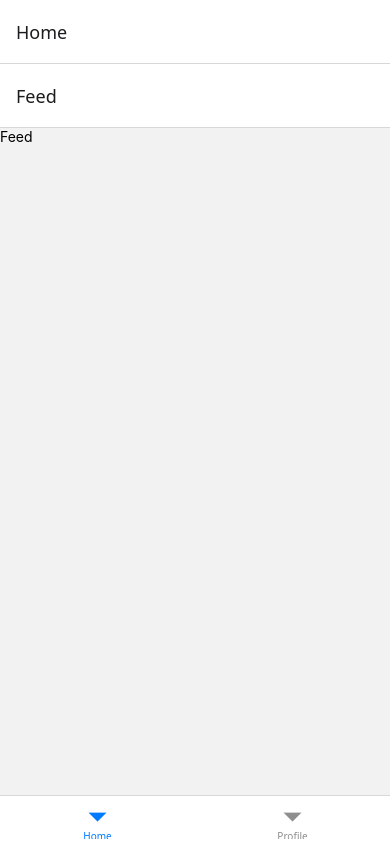
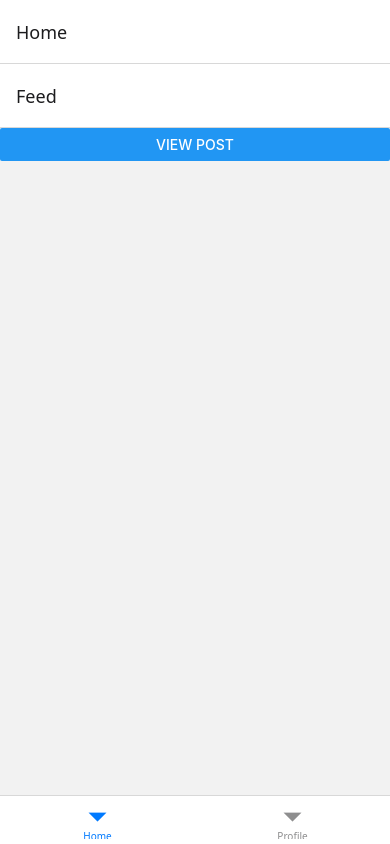
Before and after one commit to samriddha-gautam/React-Native-Class, a React Native app in the folder my-app/: screen / in a window 390 px wide. Built offline with nearby package versions, Linux system fonts and the light colour scheme.

Commit message:
Add: goBack function

```diff
--- a/my-app/App.tsx
+++ b/my-app/App.tsx
@@ -1,5 +1,5 @@
 import {NavigationContainer} from "@react-navigation/native"
-import {View , Text } from "react-native"
+import {View , Text, Button } from "react-native"
 import { createNativeStackNavigator } from "@react-navigation/native-stack"
 import { createBottomTabNavigator } from "@react-navigation/bottom-tabs"
 
@@ -7,23 +7,29 @@ type HomeStackParamList ={
   Feed:undefined
   PostDetails:{
     postId:string
+    title:string
   }
 }
 
 const HomeStack = createNativeStackNavigator<HomeStackParamList>()
 
-function FeedScreen({native}:any) {
+function FeedScreen({navigation}:any) {
   return(
     <View>
-      <Text>Feed</Text>
+      <Button title="View Post" onPress={()=> navigation.navigate("PostDetails", {postId:"43", title:"My first Post"})}/>
     </View>
   )
 }
 
-function PostDetailsScreen(){
+
+function PostDetailsScreen({route , navigation}:any){
+  const {postId, title} = route.params;
   return(
     <View>
-      <Text>Post Details</Text>
+      <Text>Post:{title}</Text>
+      <Text>Id: {postId}</Text>
+    <Button title="Go Back" onPress={()=>navigation.goBack()}/>
+
     </View>
   )
 }
```
